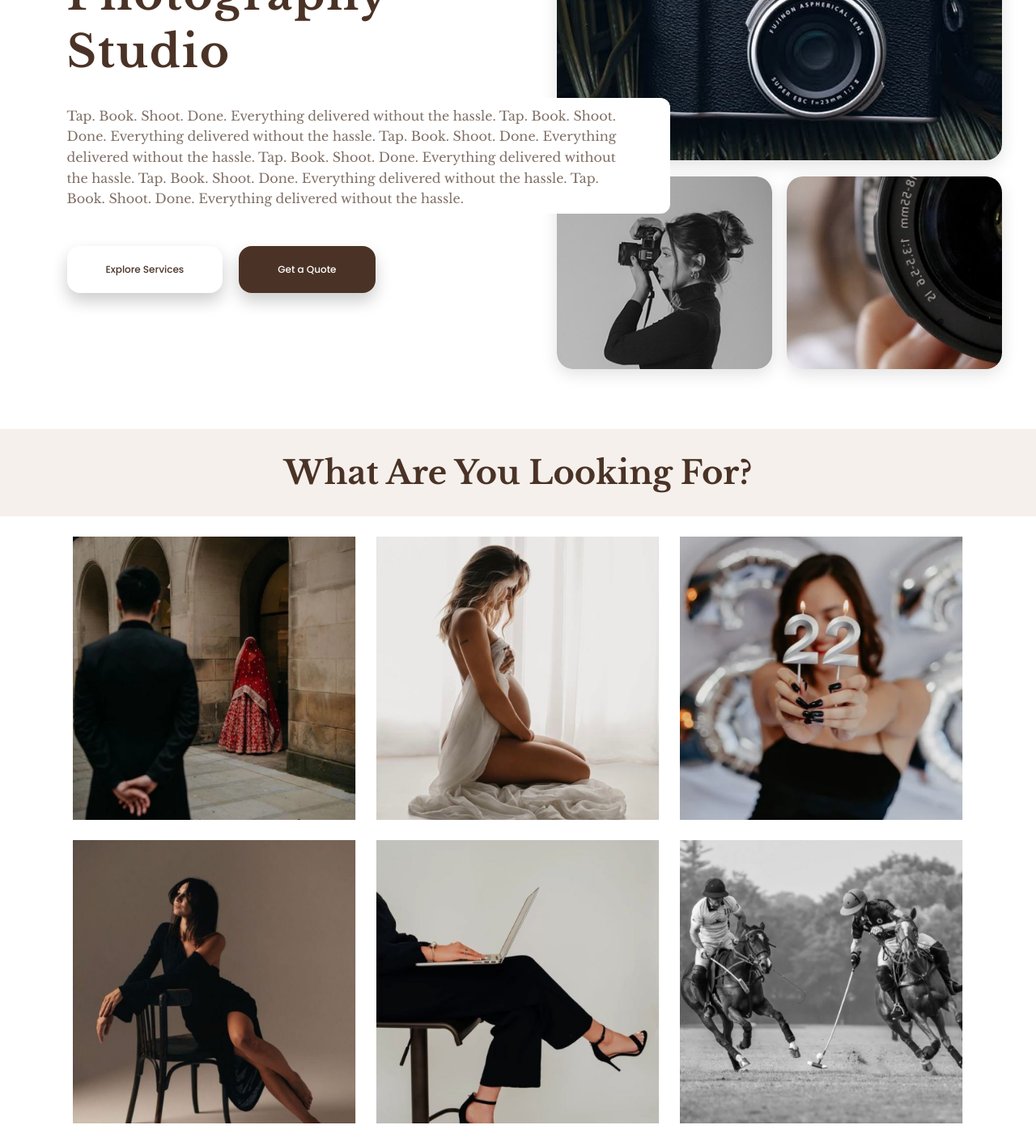
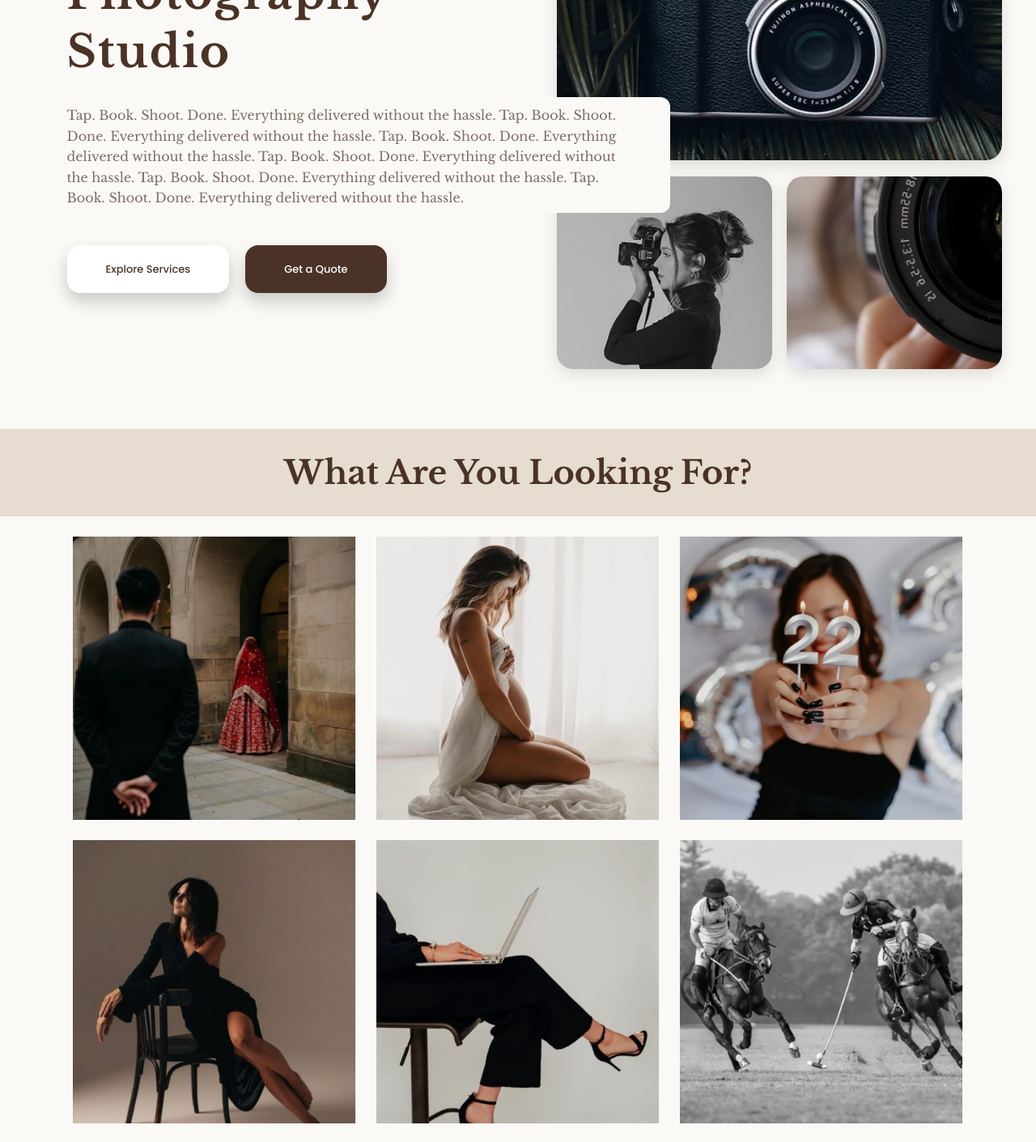
Before and after one commit to techfluxsolutions/PhotoGrapher_User_Website, a React (Create React App) app: page / in a window 1280 px wide. Shown: the part 240-1651 px from the top of the page at 81% size. Built offline with nearby package versions, Linux system fonts and the light colour scheme.

Commit message:
bugs fixes

```diff
--- a/src/Pages/LandingPage/BookNowSection/BookNowSection.css
+++ b/src/Pages/LandingPage/BookNowSection/BookNowSection.css
@@ -5,6 +5,7 @@
 .book-now-section {
     width: 100%;
     min-height: 90vh;
+    background-color: var(--secondary-color);
     background-size: cover;
     background-position: center;
     background-repeat: no-repeat;
--- a/src/Pages/LandingPage/CategorySection/CategorySection.css
+++ b/src/Pages/LandingPage/CategorySection/CategorySection.css
@@ -4,12 +4,12 @@
 
 .category-section {
     width: 100%;
-    background-color: var(--white-color);
+    background-color: var(--secondary-color);
 }
 
 .category-header {
     width: 100%;
-    background-color: #F5F0EC;
+    background-color: var(--tertiary-color);
     padding: 30px 40px;
     text-align: center;
     margin-bottom: 5px;
@@ -24,7 +24,7 @@
 }
 
 .category-grid-container {
-    background-color: var(--white-color);
+    background-color: var(--secondary-color);
     padding: 20px 40px;
 }
 
--- a/src/Pages/LandingPage/FeatureCollageSection/FeatureCollageSection.css
+++ b/src/Pages/LandingPage/FeatureCollageSection/FeatureCollageSection.css
@@ -4,8 +4,8 @@
 
 .feature-collage-section {
     width: 100%;
-    background-color: var(--white-color);
-    padding: 60px 0;
+    background-color: var(--secondary-color);
+    padding: 0 0;
     display: flex;
     flex-direction: column;
     align-items: center;
@@ -15,7 +15,7 @@
 /* Header */
 .feature-collage-header {
     width: 100%;
-    background-color: #F5F0EC;
+    background-color: var(--tertiary-color);
     padding: 30px 40px;
     text-align: center;
     margin-bottom: 40px;
--- a/src/Pages/LandingPage/Footer/Footer.css
+++ b/src/Pages/LandingPage/Footer/Footer.css
@@ -66,8 +66,8 @@
 /* Horizontal Divider Line */
 .footer-divider {
     width: 100%;
-    height: 1px;
-    background-color: rgba(255, 255, 255, 0.2);
+    height: 1.3px;
+    background-color: #ffffff;
     margin: 5px 0;
 }
 
--- a/src/Pages/LandingPage/Footer/Footer.js
+++ b/src/Pages/LandingPage/Footer/Footer.js
@@ -17,10 +17,10 @@ const Footer = () => {
         <div className="footer-nav-container">
           <div className="footer-nav">
             <a href="#about" className="footer-link">About</a>
-            <a href="#features" className="footer-link">Features</a>
-            <a href="#pricing" className="footer-link">Pricing</a>
+            <a href="#features" className="footer-link">About Us</a>
+            <a href="#pricing" className="footer-link">Packages</a>
             <a href="#gallery" className="footer-link">Gallery</a>
-            <a href="#join" className="footer-link">Join as Team</a>
+            {/* <a href="#join" className="footer-link">Join as Team</a>   */}
           </div>
           <div className="footer-divider"></div>
           <div className="footer-sub-nav">
--- a/src/Pages/LandingPage/HeroSection/HeroSection.css
+++ b/src/Pages/LandingPage/HeroSection/HeroSection.css
@@ -9,7 +9,7 @@
     /* Pull up to account for navbar in flow */
     padding-top: 70px;
     /* Push content back down */
-    background-color: var(--white-color);
+    background-color: var(--secondary-color);
     display: flex;
     align-items: center;
     overflow: hidden;
@@ -37,7 +37,7 @@
 }
 
 .hero-title-container {
-    background-color: var(--white-color);
+    background-color: var(--secondary-color);
     padding-top: 30px;
     padding-right: 410px;
     padding-bottom: 0px;
@@ -69,7 +69,7 @@
 }
 
 .hero-subtitle-container {
-    background-color: var(--white-color);
+    background-color: var(--secondary-color);
     padding-top: 10px;
     padding-bottom: 5px;
     padding-left: 40px;
@@ -109,7 +109,7 @@
 
 .hero-btn {
     padding: 20px 48px;
-    font-size: 12px;
+    font-size: 13px;
     font-family: var(--tertiary-font-family);
     font-weight: 500;
     border-radius: 16px;
--- a/src/Pages/LandingPage/HourlyShoots/HourlyShoots.css
+++ b/src/Pages/LandingPage/HourlyShoots/HourlyShoots.css
@@ -5,6 +5,7 @@
 .hourly-shoots-section {
     width: 100%;
     min-height: 500px;
+    background-color: var(--secondary-color);
     background-size: cover;
     background-position: center;
     background-repeat: no-repeat;
--- a/src/Pages/LandingPage/NewsletterSection/NewsletterSection.css
+++ b/src/Pages/LandingPage/NewsletterSection/NewsletterSection.css
@@ -4,7 +4,7 @@
 
 .newsletter-section {
     width: 100%;
-    background-color: #F5F0EC;
+    background-color: var(--secondary-color);
     padding: 100px 40px;
     display: flex;
     align-items: center;
--- a/src/Pages/LandingPage/TestimonialsSection/TestimonialsSection.css
+++ b/src/Pages/LandingPage/TestimonialsSection/TestimonialsSection.css
@@ -6,7 +6,7 @@
     display: flex;
     width: 100%;
     min-height: 85vh;
-    background-color: #F5F0EC;
+    background-color: var(--secondary-color);
     padding: 0px 0;
 }
 
--- a/src/Pages/LandingPage/WhyChooseSection/WhyChooseSection.css
+++ b/src/Pages/LandingPage/WhyChooseSection/WhyChooseSection.css
@@ -6,7 +6,7 @@
     display: flex;
     width: 100%;
     min-height: 85vh;
-    background-color: #F5F0EC;
+    background-color: var(--secondary-color);
     padding: 0px 0;
 }
 
--- a/src/Template/Layout/Navbar/Navbar.css
+++ b/src/Template/Layout/Navbar/Navbar.css
@@ -7,7 +7,7 @@
   top: 0;
   left: 0;
   right: 0;
-  background-color: var(--white-color);
+  background-color: var(--secondary-color);
   height: 70px;
   z-index: 1000;
   padding: 0 80px;
```
